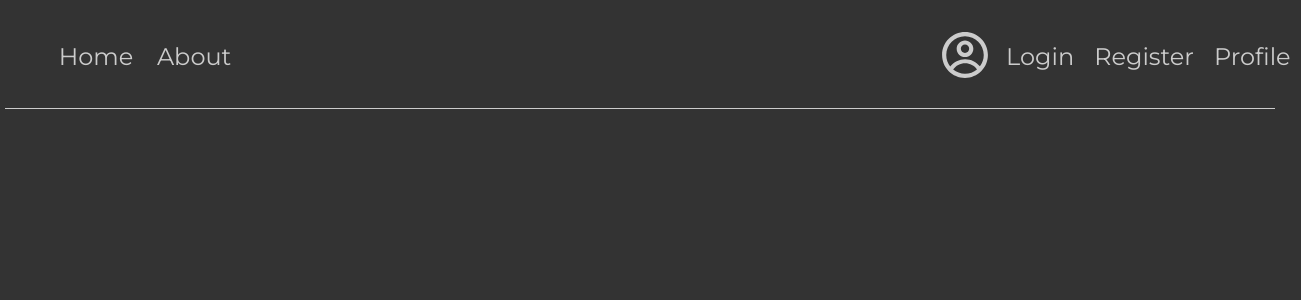
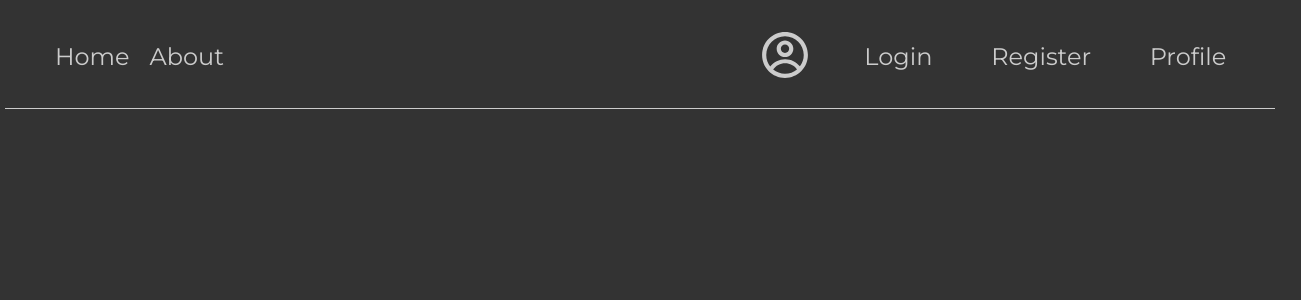
Before and after one commit to SenInao/senharald.com, a React (Create React App) app in the folder frontend/: page / in a window 1280 px wide. Shown: the top 300 px of the page, 1301 px wide, since content can reach past the window. Built offline with nearby package versions, Linux system fonts and the light colour scheme.

Commit message:
changes to navbar

```diff
--- a/frontend/src/components/Navbar.css
+++ b/frontend/src/components/Navbar.css
@@ -10,23 +10,18 @@ nav {
 	margin: 5px;
 }
 
-.sitenav {
-	width: 30vb;
-}
-
-.usernav {
-	width: 30%;
-}
-
 .navbar-toggle {
 	background-color: var(--primary-bg-color);
 	border: none;
 	color: var(--text-color);
 }
 
-.navbar-toggle:hover {
-	opacity: 0.7;
-	cursor: pointer;
+.sitenav ul{
+	width: 10rem;
+}
+
+.usernav ul{
+	width: 35rem;
 }
 
 nav ul {
```
